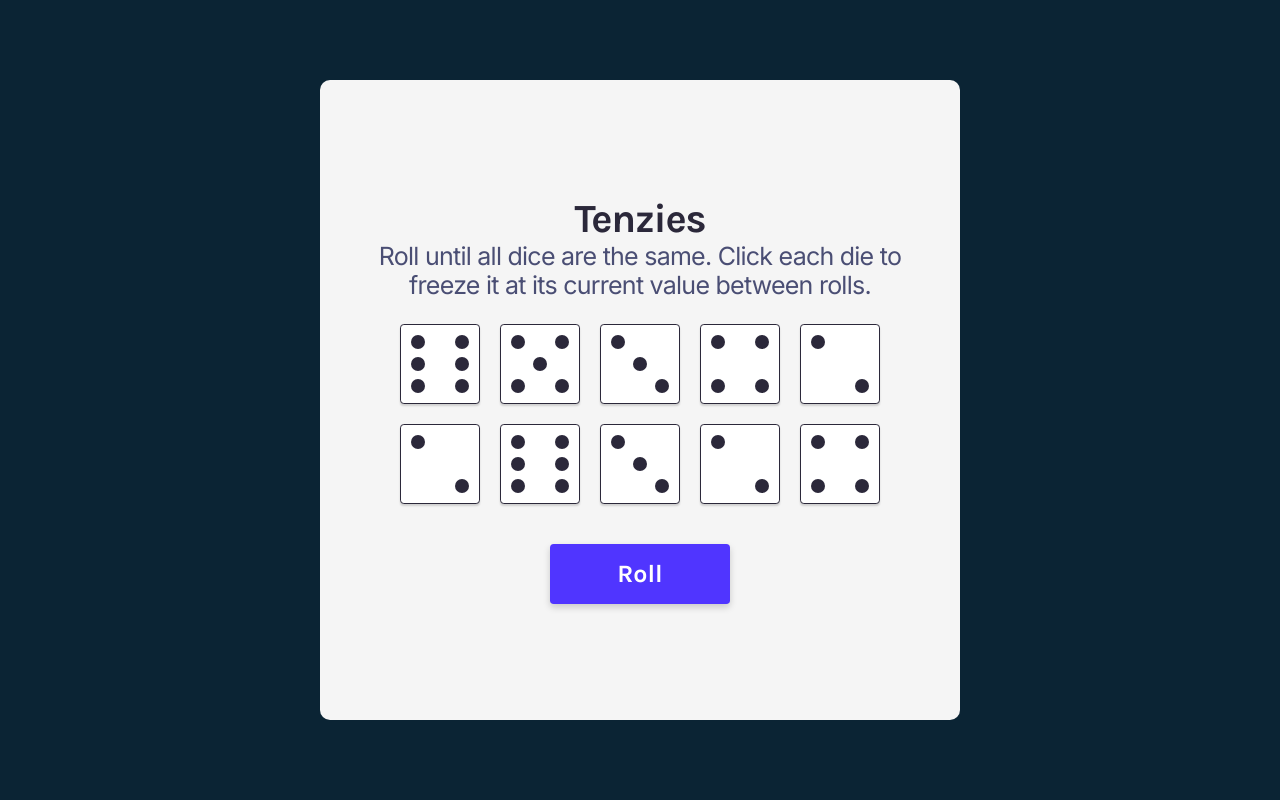
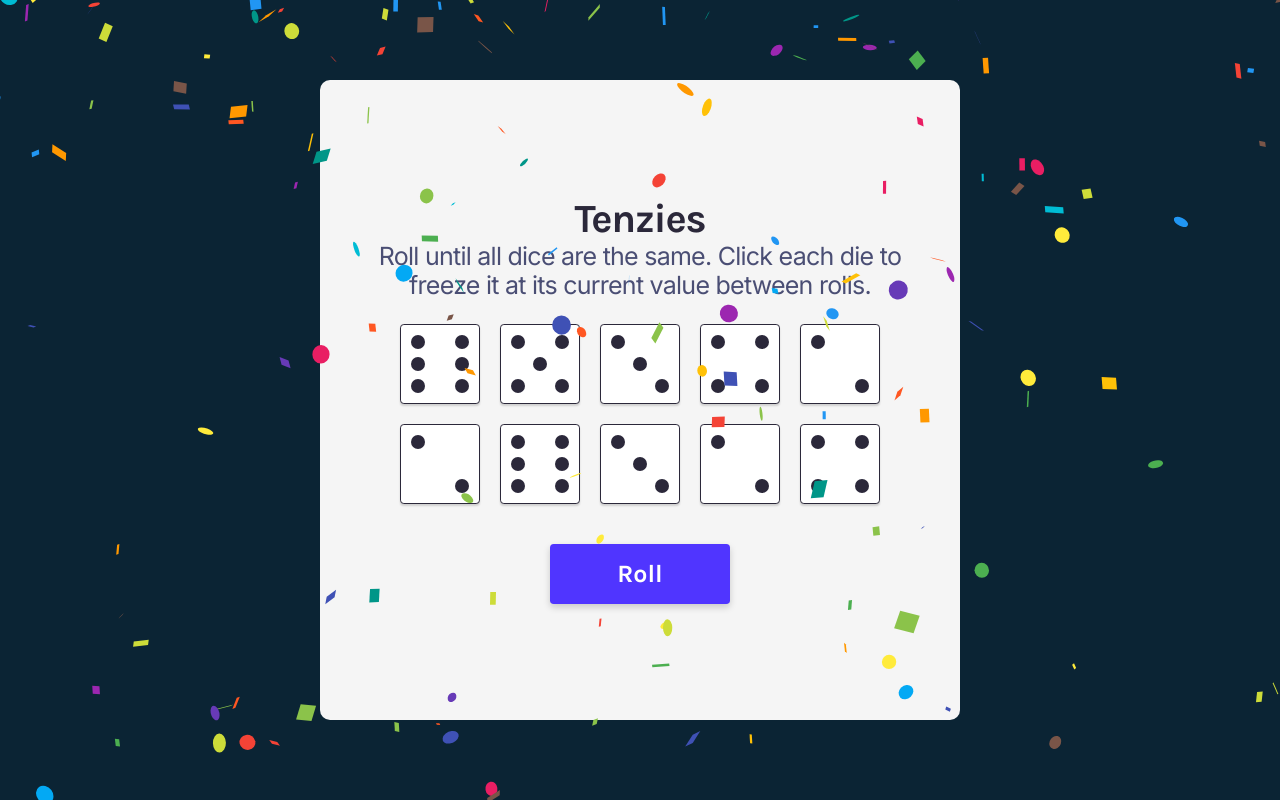
Before and after one commit to roqyyb/Tenzies-Game, a React (Vite) app: page / in a window 1280 px wide. Built offline with nearby package versions, Linux system fonts and the light colour scheme.

Commit message:
Define the Confetti effect

```diff
--- a/package.json
+++ b/package.json
@@ -11,6 +11,7 @@
   "dependencies": {
     "nanoid": "^4.0.1",
     "react": "^18.2.0",
+    "react-confetti": "^6.1.0",
     "react-dom": "^18.2.0"
   },
   "devDependencies": {
--- a/src/App.jsx
+++ b/src/App.jsx
@@ -4,6 +4,7 @@ import './normalize.css'
 import './App.css'
 import Die from './Components/Die'
 import { nanoid } from 'nanoid'
+import Confetti from 'react-confetti'
 
 function App() {
   const [dice, setDice] = useState(generateDice())
@@ -75,6 +76,7 @@ function App() {
   return (
     <div className="App">
       <main>
+        <Confetti/>
         <header>Tenzies</header>
         <p className="text">Roll until all dice are the same. Click each die to freeze it at its current value between rolls.</p>
         <section className="dice-container">
```
Also changed, not shown: 1 other file (tests, documents, lock files or other folders).
